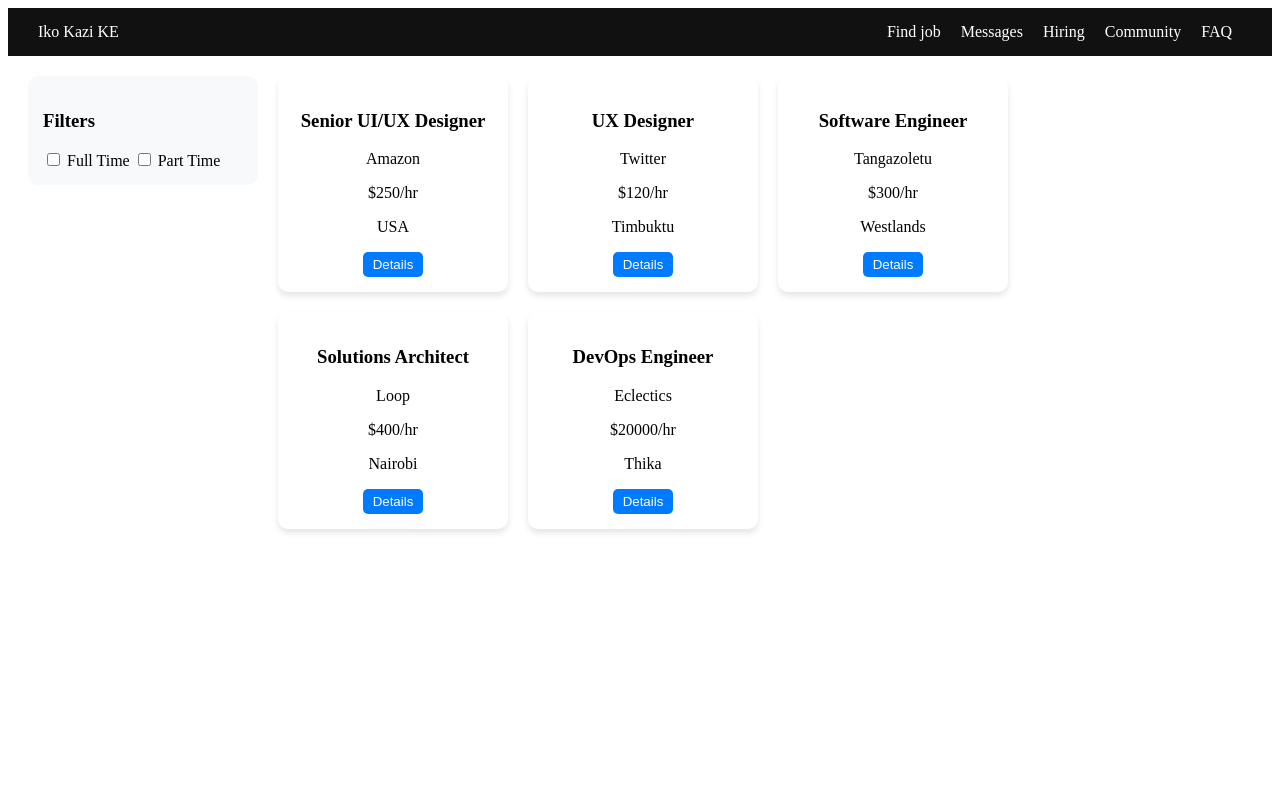
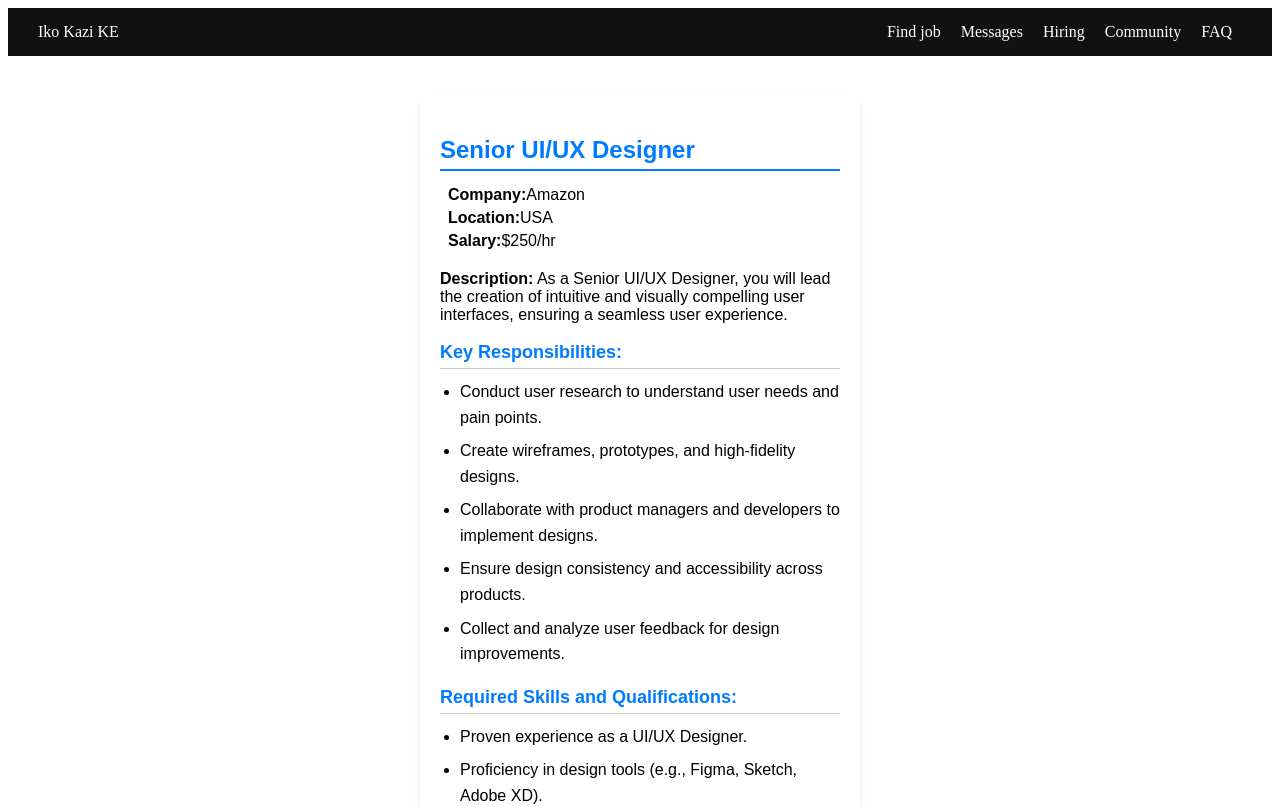
Before and after one commit to AlexMwaura/job-portal, an Angular app: page /job/1 in a window 1280 px wide. Before the commit this address led to /. Shown: the top 806 px of the page. Built offline with nearby package versions, Linux system fonts and the light colour scheme.

Commit message:
create job details component and implement logic to fetch job job details

```diff
--- a/src/app/app-routing.module.ts
+++ b/src/app/app-routing.module.ts
@@ -1,9 +1,11 @@
 import { NgModule } from '@angular/core';
 import { RouterModule, Routes } from '@angular/router';
 import { HomeComponent } from './pages/home/components/home.component';
+import { JobDetailsComponent } from './pages/job-details/components/job-details.component';
 
 const routes: Routes = [
   { path: '', component: HomeComponent }, // Default route,
+  { path: 'job/:id', component: JobDetailsComponent }, // Route for job details
   { path: '**', redirectTo: '' },
 ];
 
--- a/src/app/app.module.ts
+++ b/src/app/app.module.ts
@@ -8,10 +8,12 @@ import { JobFilterModule } from './pages/job-filter/job-filter.module';
 import { JobListModule } from './pages/job-list/job-list.module';
 import { NavbarModule } from './pages/navbar/navbar.module';
 import { HttpClientModule } from '@angular/common/http';
+import { JobDetailsComponent } from './pages/job-details/components/job-details.component';
 
 @NgModule({
   declarations: [
     AppComponent,
+    JobDetailsComponent,
 
 
   ],
--- /dev/null
+++ b/src/app/pages/job-details/components/job-details.component.html
@@ -0,0 +1,30 @@
+
+   <div class="job-details" *ngIf="job">
+    <h2 class="job-title">{{ job.title }}</h2>
+
+    <div class="job-info">
+      <p><i class="fas fa-building"></i> <strong>Company:</strong> {{ job.company }}</p>
+      <p><i class="fas fa-map-marker-alt"></i> <strong>Location:</strong> {{ job.location }}</p>
+      <p><i class="fas fa-dollar-sign"></i> <strong>Salary:</strong> {{ job.salary }}</p>
+    </div>
+
+    <div class="job-description">
+      <p><strong>Description:</strong> {{ job.description }}</p>
+    </div>
+
+    <div class="section">
+      <h3>Key Responsibilities:</h3>
+      <ul>
+        <li *ngFor="let responsibility of job.responsibilities">{{ responsibility }}</li>
+      </ul>
+    </div>
+
+    <div class="section">
+      <h3>Required Skills and Qualifications:</h3>
+      <ul>
+        <li *ngFor="let skill of job.requiredSkills">{{ skill }}</li>
+      </ul>
+    </div>
+
+    <button (click)="goBack()">Apply</button>
+  </div>
--- /dev/null
+++ b/src/app/pages/job-details/components/job-details.component.scss
@@ -0,0 +1,75 @@
+
+
+// Container
+.job-details {
+    background: #fff;
+    padding: 20px;
+    border-radius: 10px;
+    box-shadow: 0px 4px 6px rgba(0, 0, 0, 0.1);
+    width: 400px;
+    margin: 40px auto;
+    text-align: left;
+    font-family: Arial, sans-serif;
+  }
+
+  // Job Title
+  .job-title {
+    color: #007bff;
+    font-size: 24px;
+    margin-bottom: 15px;
+    border-bottom: 2px solid #007bff;
+    padding-bottom: 5px;
+  }
+
+  // Job Info Section
+  .job-info {
+    margin-bottom: 20px;
+    p {
+      margin: 5px 0;
+      font-size: 16px;
+      display: flex;
+      align-items: center;
+
+      i {
+        margin-right: 8px;
+        color: #007bff;
+      }
+    }
+  }
+
+  // Section Headers
+  .section h3 {
+    color: #007bff;
+    font-size: 18px;
+    margin-bottom: 10px;
+    border-bottom: 1px solid #ccc;
+    padding-bottom: 5px;
+  }
+
+  // List
+  ul {
+    padding-left: 20px;
+    margin: 0 0 20px;
+    line-height: 1.6;
+    li {
+      margin-bottom: 8px;
+    }
+  }
+
+  // Back Button
+  button {
+    background: #007bff;
+    color: white;
+    border: none;
+    padding: 10px 20px;
+    cursor: pointer;
+    border-radius: 5px;
+    font-size: 16px;
+    width: 100%;
+    margin-top: 20px;
+    transition: background 0.2s ease;
+
+    &:hover {
+      background: #0056b3;
+    }
+  }
--- /dev/null
+++ b/src/app/pages/job-details/components/job-details.component.ts
@@ -0,0 +1,28 @@
+import { HttpClient } from '@angular/common/http';
+import { Component } from '@angular/core';
+import { ActivatedRoute } from '@angular/router';
+
+@Component({
+  selector: 'app-job-details',
+  templateUrl: './job-details.component.html',
+  styleUrl: './job-details.component.scss'
+})
+export class JobDetailsComponent {
+  job: any;
+
+  constructor(private route: ActivatedRoute, private http: HttpClient) {}
+
+  ngOnInit(): void {
+    const jobId = this.route.snapshot.paramMap.get('id'); // Get job ID from URL
+
+    this.http.get<any[]>('assets/jobs.json').subscribe(jobs => {
+      console.log("this is the jobs details info",jobs)
+
+      this.job = jobs.find(job => job.id === jobId); // Find job by ID
+      console.log("jobs details >>>",this.job)
+    });
+  }
+  goBack(){
+
+  }
+}
--- a/src/app/pages/job-list/job-list.component.html
+++ b/src/app/pages/job-list/job-list.component.html
@@ -4,6 +4,6 @@
       <p>{{ job.company }}</p>
       <p>{{ job.salary }}</p>
       <p>{{ job.location }}</p>
-      <button>Details</button>
+      <button [routerLink]="['/job', job.id]">Details</button>
     </div>
   </div>
--- a/src/app/pages/job-list/job-list.module.ts
+++ b/src/app/pages/job-list/job-list.module.ts
@@ -1,13 +1,15 @@
 import { NgModule } from '@angular/core';
 import { CommonModule } from '@angular/common';
 import { JobListComponent } from './job-list.component';
+import { RouterModule } from '@angular/router';
 
 
 
 @NgModule({
   declarations: [JobListComponent],
   imports: [
-    CommonModule
+    CommonModule,
+    RouterModule
   ],
   exports: [JobListComponent]
 })
--- a/src/assets/jobs.json
+++ b/src/assets/jobs.json
@@ -1,8 +1,108 @@
 [
-    { "title": "Senior UI/UX Designer", "company": "Amazon", "salary": "$250/hr","experience": "8+ years","location": "USA" },
-    { "title": "UX Designer", "company": "Twitter", "salary": "$120/hr","experience": "5 years","location": "Timbuktu"  },
-    { "title": "Software Engineer", "company": "Tangazoletu", "salary": "$300/hr","experience": "7 years" ,"location": "Westlands" },
-    { "title": "Solutions Architect", "company": "Loop", "salary": "$400/hr","experience": "3+ years" ,"location": "Nairobi" },
-    { "title": "DevOps Engineer", "company": "Eclectics", "salary": "$20000/hr" ,"experience": "2 years","location": "Thika" }
-
-  ]
+  {
+    "id": "1",
+    "title": "Senior UI/UX Designer",
+    "company": "Amazon",
+    "salary": "$250/hr",
+    "experience": "8+ years",
+    "location": "USA",
+    "description": "As a Senior UI/UX Designer, you will lead the creation of intuitive and visually compelling user interfaces, ensuring a seamless user experience.",
+    "responsibilities": [
+      "Conduct user research to understand user needs and pain points.",
+      "Create wireframes, prototypes, and high-fidelity designs.",
+      "Collaborate with product managers and developers to implement designs.",
+      "Ensure design consistency and accessibility across products.",
+      "Collect and analyze user feedback for design improvements."
+    ],
+    "requiredSkills": [
+      "Proven experience as a UI/UX Designer.",
+      "Proficiency in design tools (e.g., Figma, Sketch, Adobe XD).",
+      "Strong understanding of UX principles and usability testing.",
+      "Ability to work closely with cross-functional teams."
+    ]
+  },
+  {
+    "id": "2",
+    "title": "UX Designer",
+    "company": "Twitter",
+    "salary": "$120/hr",
+    "experience": "5 years",
+    "location": "Timbuktu",
+    "description": "As a UX Designer, you will design user-centric experiences that align with product goals and user needs.",
+    "responsibilities": [
+      "Conduct user research and usability testing.",
+      "Create user flows, wireframes, and prototypes.",
+      "Collaborate with cross-functional teams to optimize UX.",
+      "Ensure accessibility and responsiveness across devices."
+    ],
+    "requiredSkills": [
+      "Experience with user research and data-driven design.",
+      "Proficiency in UX tools (e.g., Figma, InVision).",
+      "Strong communication skills to present design ideas."
+    ]
+  },
+  {
+    "id": "3",
+    "title": "Software Engineer",
+    "company": "Tangazoletu",
+    "salary": "$300/hr",
+    "experience": "7 years",
+    "location": "Westlands",
+    "description": "As a Software Engineer, you will design, develop, and maintain scalable software solutions while collaborating with cross-functional teams.",
+    "responsibilities": [
+      "Develop backend systems and APIs.",
+      "Implement frontend components and ensure responsive design.",
+      "Optimize application performance.",
+      "Troubleshoot and debug issues.",
+      "Participate in code reviews."
+    ],
+    "requiredSkills": [
+      "Proficiency in Java, Spring Boot, and Angular.",
+      "Experience with REST APIs and microservices.",
+      "Strong problem-solving skills.",
+      "Familiarity with cloud services (e.g., AWS)."
+    ]
+  },
+  {
+    "id": "4",
+    "title": "Solutions Architect",
+    "company": "Loop",
+    "salary": "$400/hr",
+    "experience": "3+ years",
+    "location": "Nairobi",
+    "description": "As a Solutions Architect, you’ll design and implement scalable technology solutions while ensuring alignment with business objectives.",
+    "responsibilities": [
+      "Design and document architecture solutions.",
+      "Collaborate with developers and stakeholders.",
+      "Ensure scalability, performance, and security.",
+      "Evaluate and select appropriate technologies."
+    ],
+    "requiredSkills": [
+      "Proven experience in designing scalable systems.",
+      "Strong knowledge of cloud architecture (AWS/GCP).",
+      "Expertise in system integration and APIs.",
+      "Excellent communication skills."
+    ]
+  },
+  {
+    "id": "5",
+    "title": "DevOps Engineer",
+    "company": "Eclectics",
+    "salary": "$20000/hr",
+    "experience": "2 years",
+    "location": "Thika",
+    "description": "As a DevOps Engineer, you’ll bridge development and operations to improve deployment processes and ensure system reliability.",
+    "responsibilities": [
+      "Implement CI/CD pipelines.",
+      "Automate infrastructure and deployments.",
+      "Monitor system performance and troubleshoot issues.",
+      "Collaborate with developers to optimize workflows."
+    ],
+    "requiredSkills": [
+      "Experience with CI/CD tools (e.g., Jenkins, GitLab).",
+      "Strong knowledge of containerization (Docker, Kubernetes).",
+      "Familiarity with cloud services (AWS, GCP).",
+      "Problem-solving mindset and ability to work under pressure."
+    ]
+  }
+]
```
Also changed, not shown: 1 other file (tests, documents, lock files or other folders).
